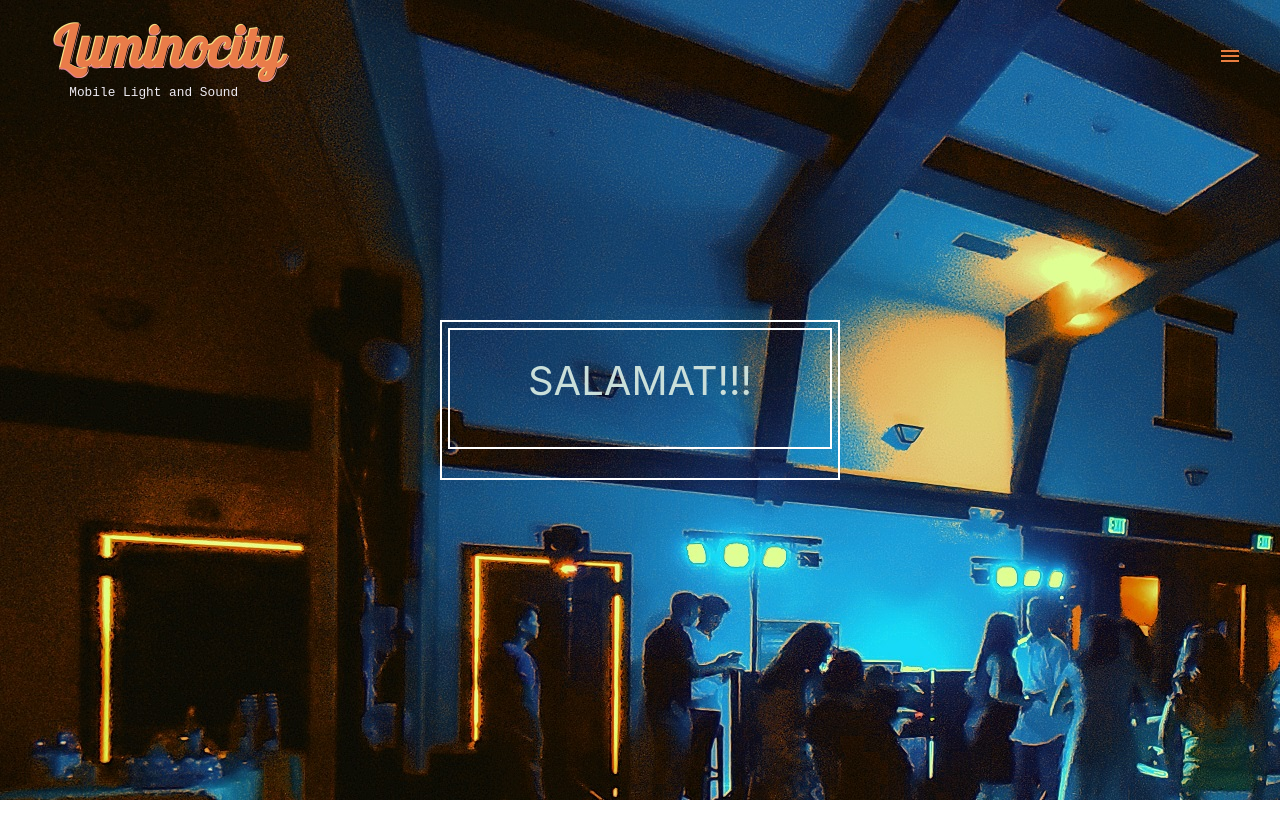
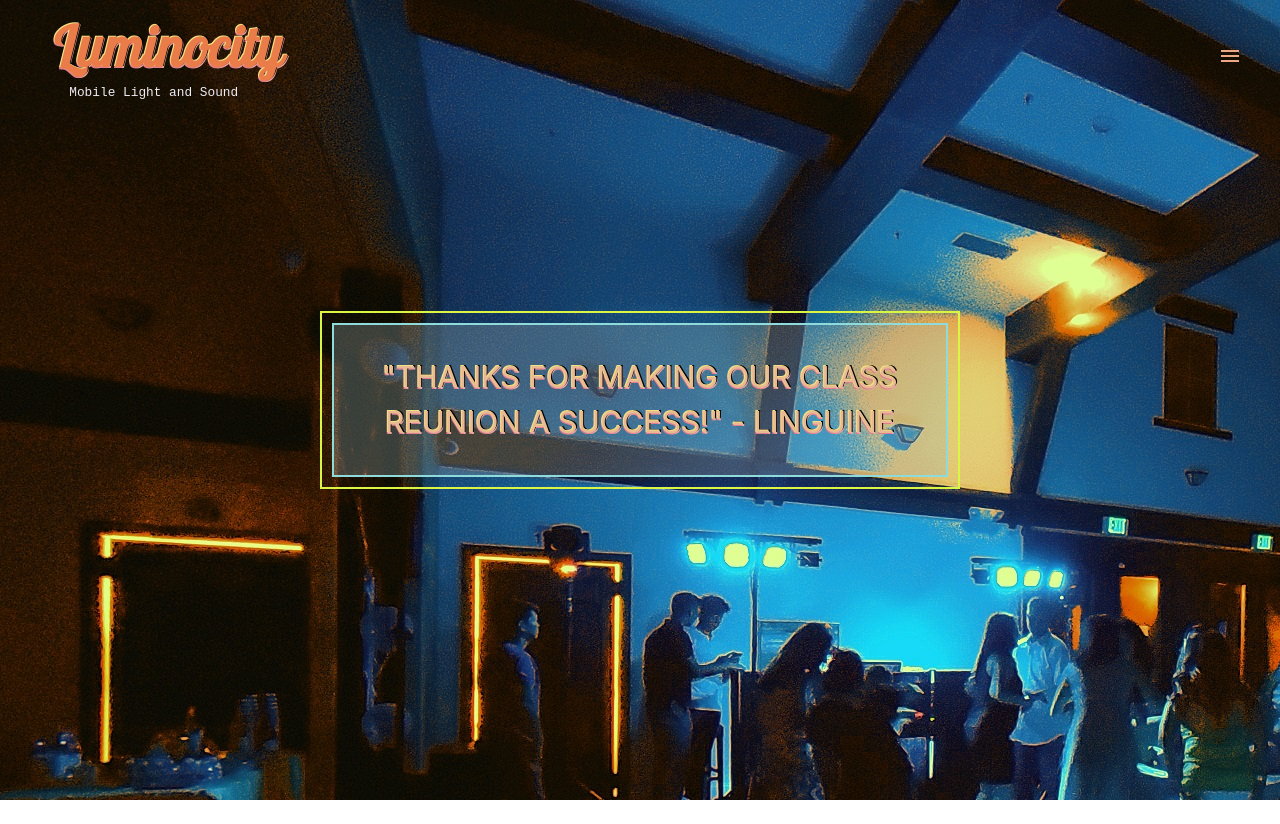
Before and after one commit to MonMaramba/willis_website2, a React (Create React App) app: page / in a window 1280 px wide. Built offline with nearby package versions, Linux system fonts and the light colour scheme.

Commit message:
css tweaks

```diff
--- a/src/App.css
+++ b/src/App.css
@@ -24,15 +24,12 @@
   font-family: "Courier New", Courier, monospace;
   font-size: 0.8rem;
   color: rgb(238, 235, 243);
-  position: unset;
-  width: 300px;
-  padding-top: -10px;
   margin-left: 4%;
 }
 
 .MuiIconButton-label {
   position: relative;
-  color: #e97e40;
+  color: #eea786;
   padding-left: 50px;
 }
 
@@ -41,28 +38,31 @@
   position: relative;
 }
 
-/* testimonial on Main Feature */
+/* Testimonial on Main Feature */
 
 .testimonial {
   position: absolute;
   top: 50%;
   left: 50%;
-  width: 400px;
-  height: 160px;
   -webkit-transform: translate(-50%, -50%);
   transform: translate(-50%, -50%);
-  border: 2px solid white;
+  border: 2px solid rgb(218, 245, 67);
+  display: inline-block;
 }
 
 .testimonial .wrapper {
-  border: 2px solid white;
-  height: 121px;
-  margin: 6px;
+  display: inline-block;
+  border: 2px solid rgb(143, 218, 218);
+  /* height: 185px; */
+  background-color: #9db3b350;
+  margin: 10px;
   text-align: center;
-  color: rgb(202, 223, 218);
-  font-size: 40px;
-  padding: 21px 70px 0px 70px;
+  color: rgb(231, 186, 147);
+  font-size: 30px;
+  padding: 30px 30px 30px 30px;
   text-transform: uppercase;
+  text-shadow: -1px -1px 0 rgb(245, 224, 131), 1px -1px 0 #000,
+    -1px 1px 0 rgb(224, 125, 146), 1px 1px 0 rgb(235, 165, 165);
 }
 
 .carousel_wrapper {
--- a/src/components/mainfeature/index.js
+++ b/src/components/mainfeature/index.js
@@ -6,7 +6,9 @@ const MainFeature = () => {
     <div style={{ position: "relative" }}>
       <Carrousel />
       <div className="testimonial">
-        <div className="wrapper">Salamat!!!</div>
+        <div className="wrapper">
+          "Thanks for making our class reunion a success!" - Linguine
+        </div>
       </div>
     </div>
   );
```
